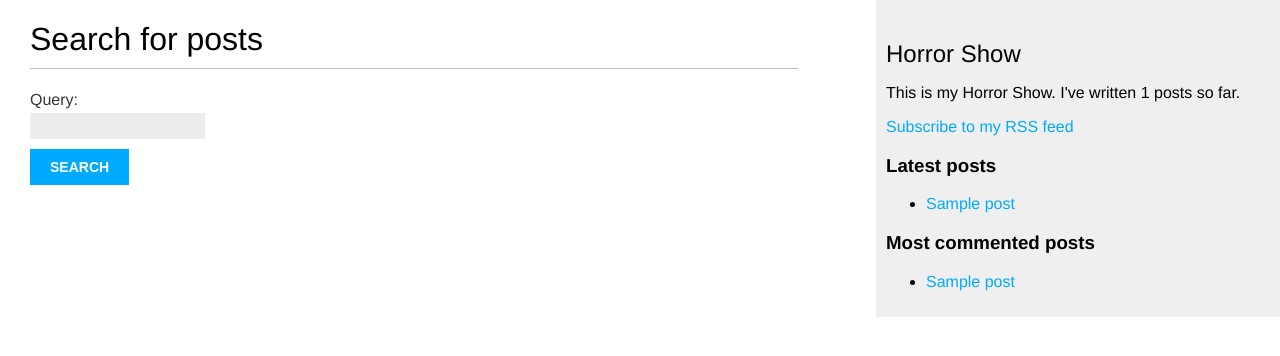
After one commit to jwinternet/Xpresso, a Django app: page /search/ in a window 1280 px wide. The commit adds this page. Shown: the top 356 px of the page. Run offline with Django 5.2, Linux system fonts and the light colour scheme; tables that the repository leaves empty hold one stand-in row (values such as "Sample post").

Commit message:
Adding up the remaining changes.

```diff
--- a/Xpresso/settings.py
+++ b/Xpresso/settings.py
@@ -27,6 +27,7 @@ DEBUG = True
 
 ALLOWED_HOSTS = []
 
+SITE_ID = 1
 
 # Application definition
 
@@ -35,6 +36,7 @@ INSTALLED_APPS = [
     'horror_show',
 
     # Third party apps.
+    'taggit',
 
     # Default Django apps.
     'django.contrib.admin',
@@ -43,6 +45,8 @@ INSTALLED_APPS = [
     'django.contrib.sessions',
     'django.contrib.messages',
     'django.contrib.staticfiles',
+    'django.contrib.sites',
+    'django.contrib.sitemaps',
 ]
 
 MIDDLEWARE = [
--- a/Xpresso/urls.py
+++ b/Xpresso/urls.py
@@ -1,9 +1,21 @@
 from django.contrib import admin
 from django.urls import path, include
+from django.contrib.sitemaps.views import sitemap
+from horror_show.sitemaps import PostSitemap
 
+
+sitemaps = {
+    'posts': PostSitemap,
+}
 
 urlpatterns = [
     path('admin/', admin.site.urls),
     path('horror_show/', include('horror_show.urls', namespace='horror_show')),
-    path("", include("horror_show.urls"))
+    path(
+        'sitemap.xml',
+        sitemap,
+        {'sitemaps': sitemaps},
+        name='django.contrib.sitemaps.views.sitemap'
+    ),
+    path("", include("horror_show.urls")),
 ]
--- a/horror_show/forms.py
+++ b/horror_show/forms.py
@@ -16,3 +16,7 @@ class EmailPostForm(forms.Form):
         required=False,
         widget=forms.Textarea
     )
+
+
+class SearchForm(forms.Form):
+    query = forms.CharField()
--- a/horror_show/models.py
+++ b/horror_show/models.py
@@ -2,6 +2,7 @@ from django.db import models
 from django.utils import timezone
 from django.contrib.auth.models import User
 from django.urls import reverse
+from taggit.managers import TaggableManager
 
 
 class PublishedManager(models.Manager):
@@ -55,6 +56,8 @@ class Post(models.Model):
             ]
         )
 
+    tags = TaggableManager()
+
 
 class Comment(models.Model):
     post = models.ForeignKey(
--- a/horror_show/templates/horror_show/base.html
+++ b/horror_show/templates/horror_show/base.html
@@ -1,3 +1,4 @@
+{% load blog_tags %}
 {% load static %}
 <!DOCTYPE html>
 <html lang="en">
@@ -13,7 +14,26 @@
     </div>
     <div id="sidebar">
         <h2>Horror Show</h2>
-        <p>This is my Horror Show.</p>
+        <p>
+            This is my Horror Show.
+            I've written {% total_posts %} posts so far.
+        </p>
+        <p>
+            <a href="{% url "horror_show:post_feed" %}">
+                Subscribe to my RSS feed
+            </a>
+        </p>
+        <h3>Latest posts</h3>
+        {% show_latest_posts 3 %}
+        <h3>Most commented posts</h3>
+        {% get_most_commented_posts as most_commented_posts %}
+        <ul>
+            {% for post in most_commented_posts %}
+                <li>
+                    <a href="{{ post.get_absolute_url }}">{{ post.title }}</a>
+                </li>
+            {% endfor %}
+        </ul>
     </div>
 </body>
 </html>
--- /dev/null
+++ b/horror_show/templates/horror_show/post/latest_posts.html
@@ -0,0 +1,16 @@
+<!DOCTYPE html>
+<html lang="en">
+<head>
+    <meta charset="UTF-8">
+    <title>Latest Posts</title>
+</head>
+<body>
+    <ul>
+        {% for post in latest_posts %}
+            <li>
+                <a href="{{ post.get_absolute_url }}">{{ post.title }}</a>
+            </li>
+        {% endfor %}
+    </ul>
+</body>
+</html>
--- /dev/null
+++ b/horror_show/templates/horror_show/post/search.html
@@ -0,0 +1,41 @@
+<!DOCTYPE html>
+<html lang="en">
+<head>
+    <meta charset="UTF-8">
+    <title>Search</title>
+</head>
+<body>
+    {% extends "horror_show/base.html" %}
+    {% load blog_tags %}
+
+    {% block title %}Search{% endblock %}
+
+    {% block content %}
+        {% if query %}
+            <h1>Posts containing "{{ query }}"</h1>
+            <h3>
+                {% with results.count as total_results %}
+                    Found {{ total_results }} result{{ total_results|pluralize }}
+                {% endwith %}
+            </h3>
+            {% for post in results %}
+                <h4>
+                    <a href="{{ post.get_absolute_url }}">
+                        {{ post.title }}
+                    </a>
+                </h4>
+                {{ post.body|markdown|truncatewords_html:12 }}
+            {% empty %}
+                <p>There are no results for your query.</p>
+            {% endfor %}
+            <p><a href="{% url "horror_show:post_search" %}">Search again</a></p>
+        {% else %}
+            <h1>Search for posts</h1>
+            <form method="get">
+                {{ form.as_p }}
+                <input type="submit" value="Search">
+            </form>
+        {% endif %}
+    {% endblock %}
+</body>
+</html>
--- /dev/null
+++ b/horror_show/templatetags/blog_tags.py
@@ -0,0 +1,31 @@
+from django import template
+from ..models import Post
+from django.db.models import Count
+from django.utils.safestring import mark_safe
+import markdown
+
+
+register = template.Library()
+
+
+@register.simple_tag
+def total_posts():
+    return Post.published.count()
+
+
+@register.inclusion_tag('horror_show/post/latest_posts.html')
+def show_latest_posts(count=5):
+    latest_posts = Post.published.order_by('-publish')[:count]
+    return {'latest_posts': latest_posts}
+
+
+@register.simple_tag
+def get_most_commented_posts(count=5):
+    return Post.published.annotate(
+        total_comments=Count('comments')
+    ).order_by('-total_comments')[:count]
+
+
+@register.filter(name='markdown')
+def markdown_format(text):
+    return mark_safe(markdown.markdown(text))
--- a/horror_show/urls.py
+++ b/horror_show/urls.py
@@ -1,5 +1,6 @@
 from django.urls import path
 from . import views
+from .feeds import LatestPostsFeed
 
 
 app_name = 'horror_show'
@@ -12,6 +13,11 @@ urlpatterns = [
         name='post_list'
     ),
     # path('', views.PostListView.as_view(), name='post_list'),
+    path(
+        'tag/<slug:tag_slug>/',
+        views.post_list,
+        name='post_list_by_tag'
+    ),
     path(
         '<int:year>/<int:month>/<int:day>/<slug:post>/',
         views.post_detail,
@@ -27,4 +33,14 @@ urlpatterns = [
         views.post_comment,
         name='post_comment'
     ),
+    path(
+        'feed/',
+        LatestPostsFeed(),
+        name='post_feed'
+    ),
+    path(
+        'search/',
+        views.post_search,
+        name='post_search'
+    ),
 ]
--- a/horror_show/views.py
+++ b/horror_show/views.py
@@ -2,9 +2,12 @@ from django.shortcuts import render, get_object_or_404
 from .models import Post, Comment
 from django.core.paginator import Paginator, EmptyPage, PageNotAnInteger
 # from django.views.generic import ListView
-from .forms import EmailPostForm, CommentForm
+from django.contrib.postgres.search import SearchVector, SearchQuery, SearchRank
+from .forms import EmailPostForm, CommentForm, SearchForm
 from django.core.mail import send_mail
 from django.views.decorators.http import require_POST
+from taggit.models import Tag
+from django.db.models import Count
 
 
 def post_share(request, post_id):
@@ -50,10 +53,14 @@ def post_share(request, post_id):
 #     template_name = 'horror_show/post/list.html'
 
 
-def post_list(request):
+def post_list(request, tag_slug=None):
     post_list = Post.published.all()
-    # Pagination with 3 posts per page
-    paginator = Paginator(post_list, 3)
+    tag = None
+    if tag_slug:
+        tag = get_object_or_404(Tag, slug=tag_slug)
+        post_list = post_list.filter(tags__in=[tag])
+    # Pagination with 10 posts per page
+    paginator = Paginator(post_list, 10)
     page_number = request.GET.get('page', 1)
     try:
         posts = paginator.page(page_number)
@@ -66,7 +73,10 @@ def post_list(request):
     return render(
         request,
         'horror_show/post/list.html',
-        {'posts': posts},
+        {
+            'posts': posts,
+            'tag': tag
+        },
     )
 
 
@@ -83,13 +93,20 @@ def post_detail(request, year, month, day, post):
     comments = post.comments.filter(active=True)
     # Form for users to comment
     form = CommentForm()
+
+    # List of similar posts
+    post_tags_ids = post.tags.values_list('id', flat=True)
+    similar_posts = Post.published.filter(tags__in=post_tags_ids).exclude(id=post.id)
+    similar_posts = similar_posts.annotate(same_tags=Count('tags')).order_by('-same_tags', '-publish')[:4]
+
     return render(
         request,
         'horror_show/post/detail.html',
         {
             'post': post,
             'comments': comments,
-            'form': form
+            'form': form,
+            'similar_posts': similar_posts
         }
     )
 
@@ -116,3 +133,30 @@ def post_comment(request, post_id):
             'comment': comment
         }
     )
+
+
+def post_search(request):
+    form = SearchForm()
+    query = None
+    results = []
+
+    if 'query' in request.GET:
+        form = SearchForm(request.GET)
+        if form.is_valid():
+            query = form.cleaned_data['query']
+            search_vector = SearchVector('title', 'body')
+            search_query = SearchQuery(query)
+            results = Post.published.annotate(
+                search=search_vector,
+                rank=SearchRank(search_vector, search_query)
+            ).filter(search=search_query).order_by('-rank')
+
+    return render(
+        request,
+        'horror_show/post/search.html',
+        {
+            'form': form,
+            'query': query,
+            'results': results
+        }
+    )
```
Also changed, not shown: horror_show/feeds.py (added, +23 -0 lines), horror_show/sitemaps.py (added, +13 -0 lines), horror_show/templates/horror_show/post/detail.html (+12 -1 lines), horror_show/templates/horror_show/post/list.html (+11 -1 lines), horror_show/migrations/0004_post_tags.py (added), horror_show/templatetags/__init__.py (added).
